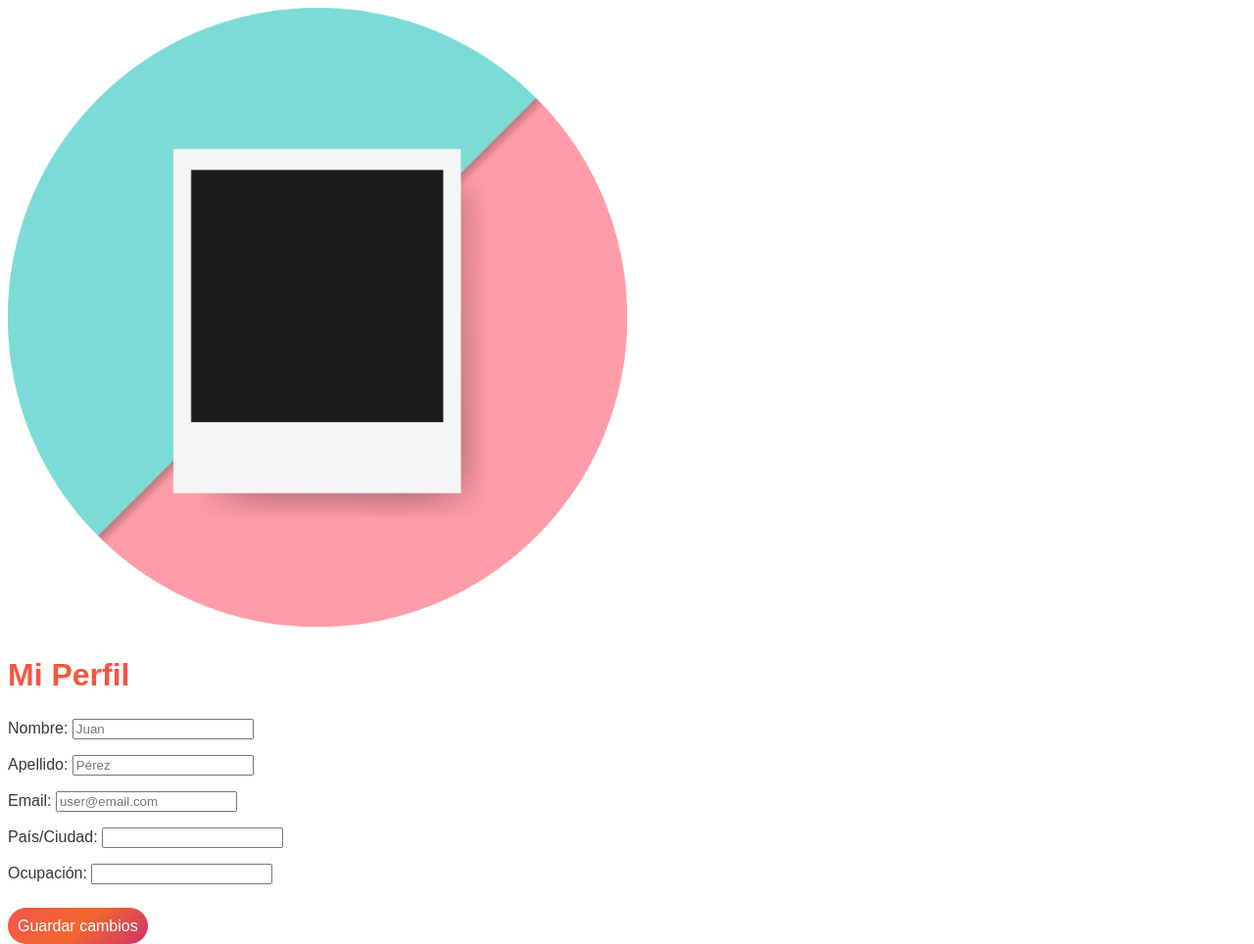
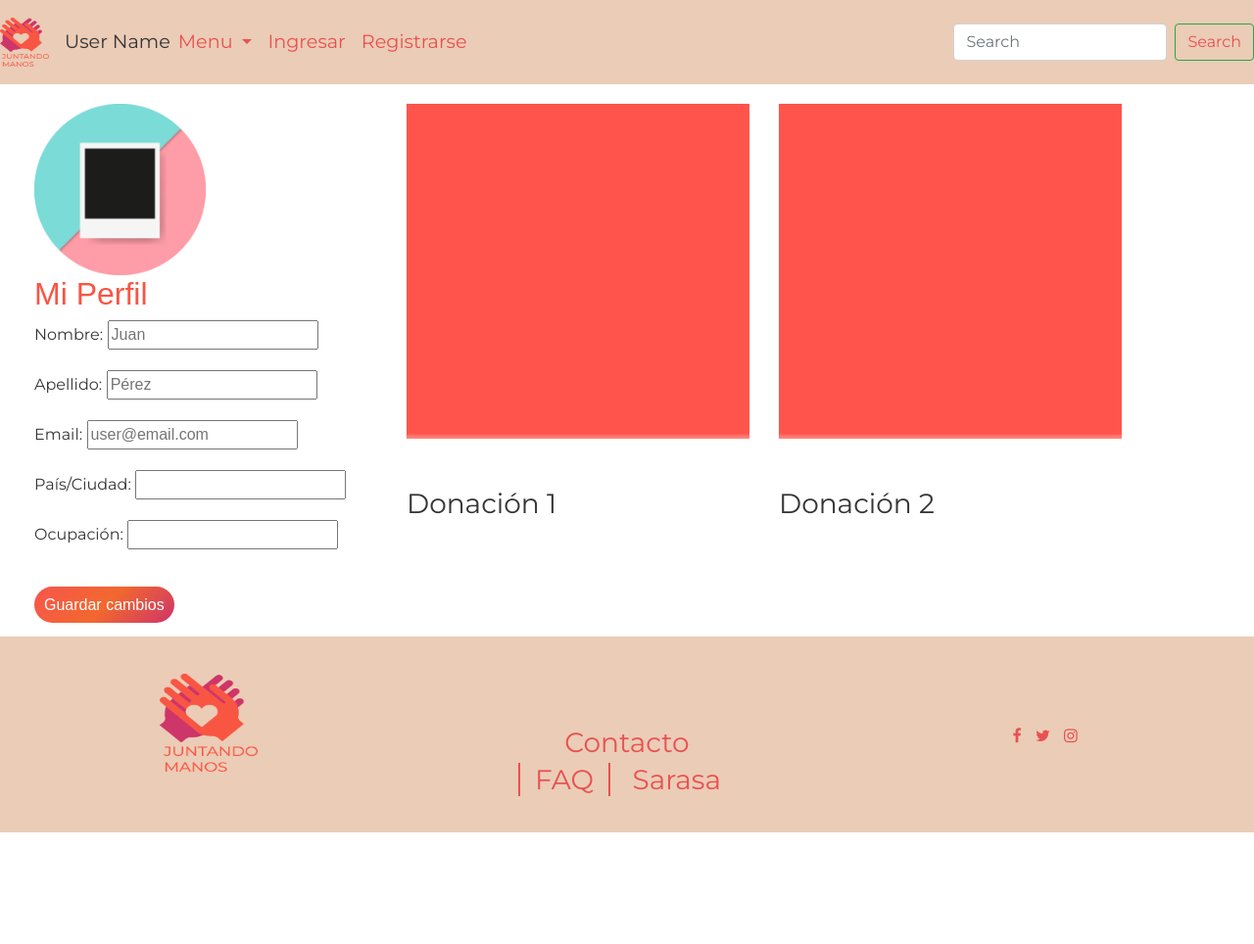
Before and after one commit to agustinnadalich/Proyecto-Integrador, a PHP site: page /profile.html in a window 1280 px wide. Shown: the whole page at 98% size. After the commit the page ends 850 px from the top, so only its background shows below. Run offline with PHP 8.4, Linux system fonts and the light colour scheme; some libraries are stand-ins or nearby versions.

Commit message:
login+signup+profile con footer y header

```diff
--- a/Catalogo/Catalogo.html
+++ b/Catalogo/Catalogo.html
@@ -35,7 +35,7 @@
       <div class="container container-productos col-10">
         <p>Este es el container productos</p>
         <!-- 3 columnas  -->
-        <div class="row">
+
         <!-- 1 columna -->
         <div class="col-6 col-md-4">
           <article class="article">
@@ -67,6 +67,6 @@
       <!-- 3 columnas -->
       </div>
   </div>
-  </div>
+
   </body>
 </html>
--- a/css/styles_profile.css
+++ b/css/styles_profile.css
@@ -1,4 +1,5 @@
 @import url('normalize.com');
+@import url('bootstrap-grid.min');
 @import url('https://fonts.googleapis.com/css?family=Montserrat:400,800');
 
 
@@ -13,6 +14,7 @@
 	padding: 10px;
 	border-radius: 30px;
 	background: linear-gradient(135deg, rgb(247,85,77) 0%,rgb(242,104,46) 51%,rgb(206,53,104) 99%);
+
 }
 
 
@@ -34,12 +36,7 @@ h2 {
 	color: #F95543;
 }
 
-.form_container {
-  input width: 100%;
-  border-radius: 5px;
+
+.container {
+  margin: 20px;
 }
-
-.profile_pic {
-
-
-}
--- a/profile.html
+++ b/profile.html
@@ -3,13 +3,77 @@
   <head>
     <meta charset="utf-8">
     <meta name="viewport" content="width=device-width, initial-scale=1, shrink-to-fit=no">
+    <link rel="stylesheet" href="https://stackpath.bootstrapcdn.com/bootstrap/4.3.1/css/bootstrap.min.css" integrity="sha384-ggOyR0iXCbMQv3Xipma34MD+dH/1fQ784/j6cY/iJTQUOhcWr7x9JvoRxT2MZw1T" crossorigin="anonymous">
+    <link rel="stylesheet" href="https://maxcdn.bootstrapcdn.com/font-awesome/4.4.0/css/font-awesome.min.css">
+    <script src="https://code.jquery.com/jquery-3.3.1.slim.min.js" integrity="sha384-q8i/X+965DzO0rT7abK41JStQIAqVgRVzpbzo5smXKp4YfRvH+8abtTE1Pi6jizo" crossorigin="anonymous"></script>
+    <script src="https://cdnjs.cloudflare.com/ajax/libs/popper.js/1.14.7/umd/popper.min.js" integrity="sha384-UO2eT0CpHqdSJQ6hJty5KVphtPhzWj9WO1clHTMGa3JDZwrnQq4sF86dIHNDz0W1" crossorigin="anonymous"></script>
+    <script src="https://stackpath.bootstrapcdn.com/bootstrap/4.3.1/js/bootstrap.min.js" integrity="sha384-JjSmVgyd0p3pXB1rRibZUAYoIIy6OrQ6VrjIEaFf/nJGzIxFDsf4x0xIM+B07jRM" crossorigin="anonymous"></script>
+    <link rel="stylesheet" href="css/styles.css">
     <link rel="stylesheet" href="css/styles_profile.css">
     <title>Mi perfil</title>
   </head>
   <body>
+
+                        <!-- nav bar -->
+    <nav class="navbar navbar-expand-md sticky-top" role="navitation">
+
+      <button class="navbar-toggler" type="button" data-toggle="collapse" data-target="#collapse_target">
+        <span class="navbar-toggler-icon"><img src="img/hambg.png" height="30" width="30"></span>
+      </button>
+
+
+
+
+
+
+                        <!-- Look Empresa -->
+
+    <div class="collapse navbar-collapse" id="collapse_target">
+      <a class="navbar-brand"><img src="img/logo_JM.png" height="50" width="50"></a>
+      <span class="navbar-text">User Name</span>
+
+
+
+
+
+                        <!-- links navbar -->
+
+       <ul class="navbar-nav">
+         <li class="nav-item dropdown">
+           <a href="#" class="nav-link dropdown-toggle" data-toggle="dropdown" data-target="dropdown_target">Menu
+            <span class="caret"></span>
+           </a>
+          <div class="dropdown-menu" aria-labelledby="dropdown_target">
+            <a href="body.html" class="dropdown-item">Nosotros</a>
+            <div class="dropdown-divider"></div>
+            <a href="contacto.html" class="dropdown-item">Contacto</a>
+            <a href="faq.html" class="dropdown-item">FAQ</a>
+          </div>
+
+         </li>
+         <li class="nav-item">
+           <a href="login.html" class="nav-link">Ingresar</a>
+         </li>
+         <li class="nav-item">
+           <a href="signup.html" class="nav-link">Registrarse</a>
+         </li>
+       </ul>
+      </div>
+
+        <form class="form-inline my-2 my-lg-0">
+       <input class="form-control mr-sm-2" type="search" placeholder="Search" aria-label="Search">
+       <button class="btn btn-outline-success my-2 my-sm-0" type="submit">Search</button>
+       </form>
+
+     </nav>
+
+                      <!-- container -->
+<div class="container">
+  <div class="row">
+      <!-- 1 columna -->
+      <div class="col-md-4">
         <img class="profile_pic"width="50%"src="img/polaroid_frame.png" alt="Foto de perfil">
         <h2>Mi Perfil</h2>
-    <div class="form_container">
           <form class="" action="profile.html" method="post">
           <p>
             <label for="nombre">Nombre:</label>
@@ -31,9 +95,54 @@
               <label for="pass">Ocupación:</label>
               <input id="pass"type="text" name="" value="">
             </p>
-    </div>
             <br>
             <a class="a_btn"href="profile.html">Guardar cambios</a>
+      </div>
+      <!-- 1 columna -->
+      <!-- 2 columna -->
+      <div class="col-md-4">
+        <article class="article">
+          <img src="img/square.jpg" width="100%"alt="Donación 1">
+          <h3>Donación 1</h3>
+        </article>
+      </div>
+      <!-- 2 columna -->
+      <!-- 3 columna -->
+      <div class="col-md-4">
+        <article class="article">
+          <img src="img/square.jpg" width="100%" alt="Donación 2">
+          <h3>Donación 2</h3>
+        </article>
+      </div>
+      <!-- 3 columna -->
+  </div>
+</div>
+
+
+      <!-- footer -->
+<footer class="container-fluid text-center">
+        <div class="row">
+
+          <div class="col-sm-4">
+              <img class="logofoot" src="img/logo_JM.png" alt="logo">
+          </div>
+
+          <div class="contacto col-sm-4">
+            <h3>
+              <a href="contacto.html" class="dropdown-item">Contacto</a>
+              <a class="bordes" "nav-link" href="faq.html">FAQ</a>
+              <a href="#">Sarasa</a>
+            </h3>
+          </div>
+
+          <div class="social col-sm-4">
+            <a href="facebook.com" target="_blank" class="fa fa-facebook"></a>
+            <a href="twitter.com" target="_blank" class="fa fa-twitter"></a>
+            <a href="instagram.com" target="_blank" class="fa fa-instagram"></a>
+          </div>
+        </div>
+
+</footer>
 
   </body>
 </html>
```
Also changed, not shown: login.html (+88 -5 lines), signup.html (+89 -1 lines), img/corazon.svg (deleted), img/fav.png (renamed from img/fav-01.png), img/fav_filled.png (renamed from img/fav_filled-01.png), img/filtro-simbolo-de-herramienta-llena.svg (deleted), img/logo.JPG (deleted), img/menu.svg (deleted), img/menu_icon.png (renamed from img/menu_icon-01.png), img/sapo.jpg (deleted), img/square.jpg (added). Lines whose indentation alone changed are shown as unchanged.
